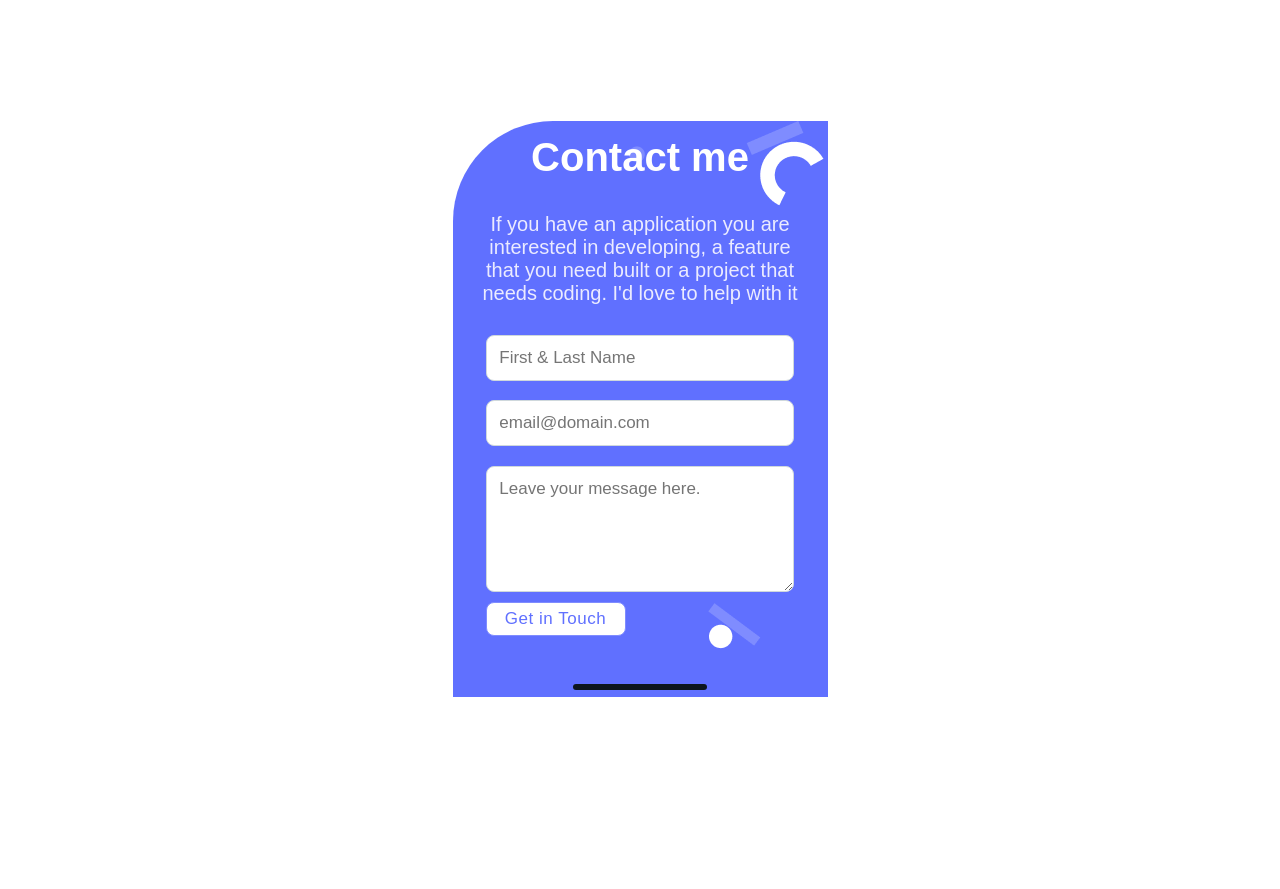
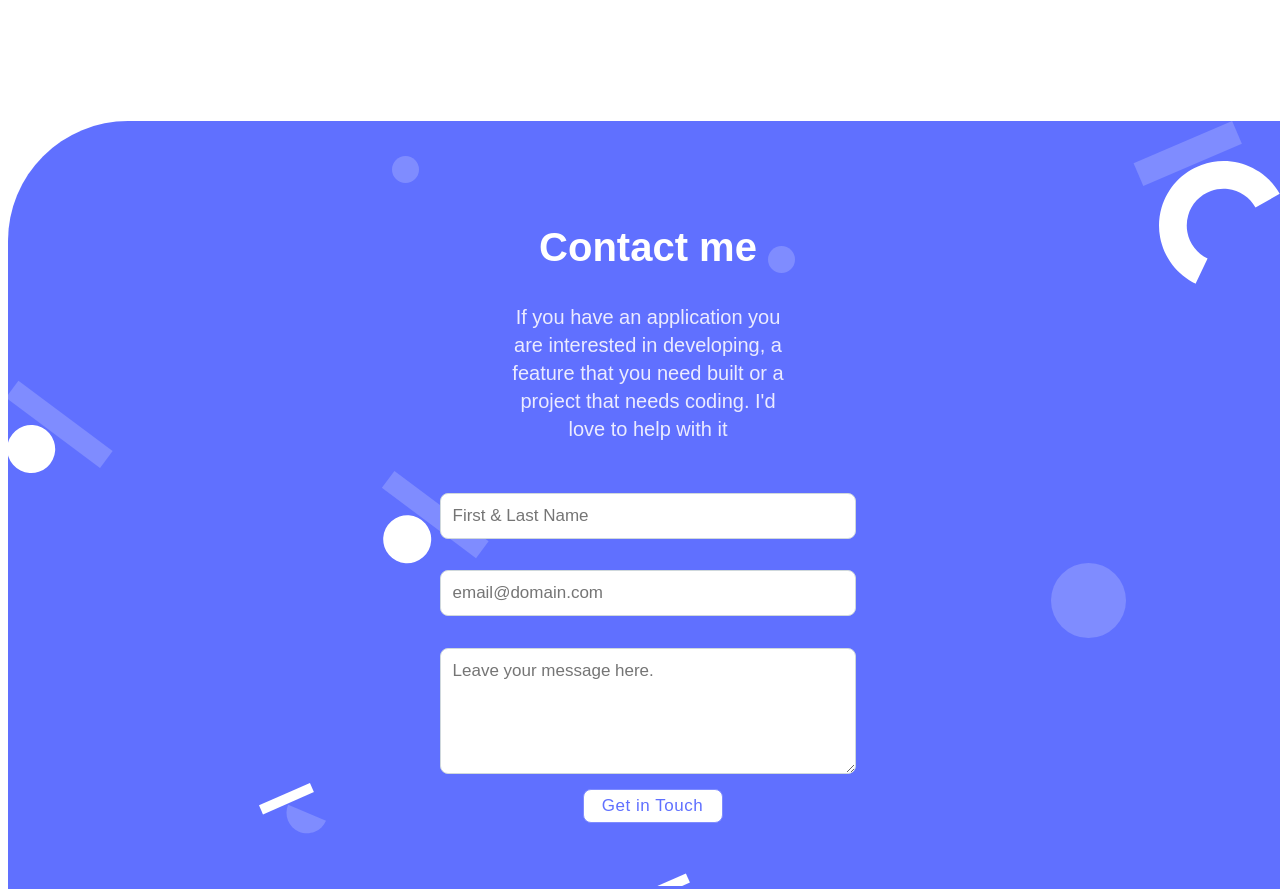
Before and after one commit to Malcom-Charlie/portfolioDsktp, a plain HTML site: page index.html in a window 1280 px wide. Shown: the part 5560-6449 px from the top of the page. Before the commit the page ends 6265 px from the top, so only its background shows below. Drawn offline with Linux system fonts and the light colour scheme; a web font is replaced by a local one.

Commit message:
Intergrate contact portfolio sec

```diff
--- a/index.html
+++ b/index.html
@@ -351,13 +351,15 @@
 
   <!-- Contact Section -->
   <section id="contact" class="contact">
-    <div class="space"></div>
-    <div class="contact-intro">
+    <span class="space"></span>
+    <div class="sctn-1"></div>
+    <div class="sctn-2">
+      <div class="sctn-2txt contact-intro">
       <h2 class="cntct-ttl">Contact me</h2>
       <p class="cntct-info">If you have an application you are interested in developing, a feature that you need built
         or a project that needs coding. I'd love to help with it</p>
-    </div>
-    <form name="contact-form" accept-charset="utf-8" action="https://formspree.io/f/mwkjpbkq" method="post">
+      </div>
+      <form name="contact-form" accept-charset="utf-8" action="https://formspree.io/f/mwkjpbkq"   method="post">
       <div class="frm-inputs">
         <input class="frm-tgs" type="text" name="name" id="full-name" placeholder="First & Last Name " required
           maxlength="30">
@@ -369,8 +371,10 @@
       <button type="submit" class="sbmt-btn">
         Get in Touch
       </button>
-    </form>
-    <i class="separator"></i>
+      </form>
+    </div>
+    <div class="sctn-3 "></div>
+    <span class="separator"></span>
   </section>
 
 </body>
--- a/style.css
+++ b/style.css
@@ -502,6 +502,95 @@ ul {
 
   /* Contact Section */
 
+  .separator {
+    display: none;
+  }
+
+  .contact {
+    display: grid;
+    grid-template-columns: repeat(3, 1fr);
+    grid-template-columns: 1fr 2fr 1fr;
+    background-image: url(./images/cntctbckgrndpic.svg);
+    background-repeat: no-repeat;
+    background-color: #6070ff;
+    border-top-left-radius: 120px;
+    width: 100vw;
+    height: 1;
+    padding: 90px;
+  }
+
+  .sctn-1,
+  .sctn-2,
+  .sctn-3 {
+    background-image: inherit;
+  }
+
+  .sctn-2 {
+    display: flex;
+    flex-direction: column;
+    align-content: center;
+  }
+
+  .cntct-ttl {
+    font-weight: 700;
+    font-size: 40px;
+    line-height: 52px;
+    text-align: center;
+    color: #fff;
+  }
+
+  .cntct-info {
+    display: table-footer-group;
+    font-weight: 400;
+    font-size: 20px;
+    line-height: 28px;
+    align-content: center;
+    text-align: center;
+    width: 50%;
+    color: #ebebff;
+  }
+
+  form {
+    display: flex;
+    flex-direction: column;
+    align-items: center;
+    justify-content: space-around;
+    margin: 0.9em;
+  }
+
+  .frm-inputs {
+    display: contents;
+  }
+
+  .frm-tgs {
+    display: flex;
+    padding: 12px;
+    width: 80%;
+    font-size: 17px;
+    margin: 3%;
+    background: #fff;
+    border: 1px solid #cfd8dc;
+    border-radius: 8px;
+  }
+
+  .sbmt-btn {
+    background: #fff;
+    border: 1px solid #7f8cff;
+    border-radius: 8px;
+    padding: 6px 12px;
+    color: #6070ff;
+    letter-spacing: 0.03em;
+    text-align: center;
+    font-size: 17px;
+    margin-left: 9px;
+    margin-bottom: 3rem;
+  }
+
+  .sbmt-btn:hover {
+    background: #7781e2;
+    color: #fff;
+  }
+
 
 
 
```
Also changed, not shown: images/separator.png (added).
